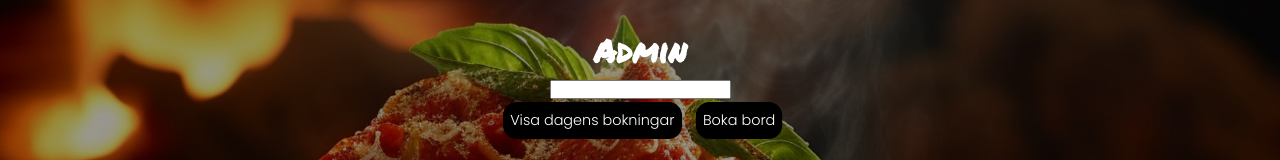
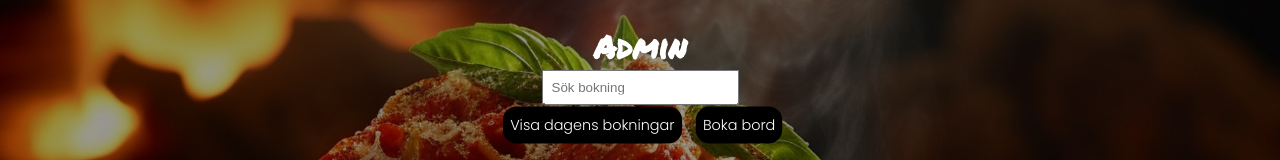
Before and after one commit to wilmawiker/therestaurant-assignment, a React (Vite) app in the folder fed22s-therestaurant/: page /admin in a window 1280 px wide. Shown: the part 240-400 px from the top of the page. Built offline with nearby package versions, Linux system fonts and the light colour scheme; no server answers.

Commit message:
(feat): search booking and show all on change

```diff
--- a/fed22s-therestaurant/src/components/FilterBookings.tsx
+++ b/fed22s-therestaurant/src/components/FilterBookings.tsx
@@ -1,6 +1,7 @@
 import { ChangeEvent, FormEvent, useEffect, useState } from "react";
+import { IBooking } from "../models/IBooking";
+import { Button } from "./styled/Buttons";
 import bookingFromLS from "../utils/getLS";
-import { IBooking } from "../models/IBooking";
 
 interface FilterBookingsProps {
   bookings: IBooking[];
@@ -11,15 +12,11 @@ const FilterBookings = ({ bookings, set }: FilterBookingsProps) => {
   const [searchWord, setSearchWord] = useState("");
 
   useEffect(() => {
-    set(bookingFromLS);
+    set(bookings);
   }, []);
 
   const handleChange = (e: ChangeEvent<HTMLInputElement>) => {
     setSearchWord(e.target.value.toLowerCase());
-  };
-
-  const handleSubmit = (e: FormEvent) => {
-    e.preventDefault();
     const filteredList = bookings.filter((booking) => {
       return (
         new Date(booking.date).toLocaleDateString().includes(searchWord) ||
@@ -29,13 +26,27 @@ const FilterBookings = ({ bookings, set }: FilterBookingsProps) => {
         booking.phoneNumber.includes(searchWord)
       );
     });
-    set(filteredList);
+    if (searchWord.length <= 1) {
+      set(bookingFromLS);
+    } else {
+      set(filteredList);
+    }
+  };
+
+  const handleSubmit = (e: FormEvent) => {
+    e.preventDefault();
   };
 
   return (
     <div>
       <form onSubmit={handleSubmit}>
-        <input type="search" value={searchWord} onChange={handleChange} />
+        <input
+          type="search"
+          value={searchWord}
+          onChange={handleChange}
+          placeholder="Sök bokning"
+          style={{ padding: "0.5rem" }}
+        />
       </form>
     </div>
   );
```
